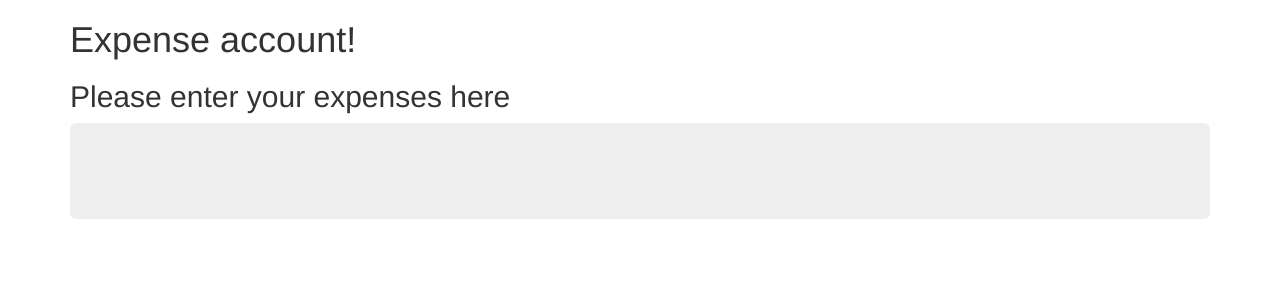
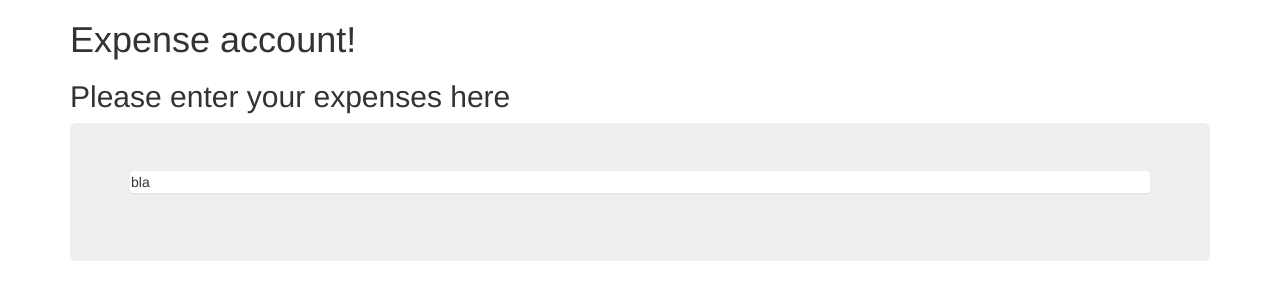
Before and after one commit to YoeriVD/angular2-demos, an Angular app in the folder hello-ng2/: page / in a window 1280 px wide. Shown: the top 300 px of the page. Built offline with nearby package versions, Linux system fonts and the light colour scheme; what ng2-bootstrap would draw is missing.

Commit message:
bootstrap tutorial

```diff
--- a/hello-ng2/src/app/app.component.html
+++ b/hello-ng2/src/app/app.component.html
@@ -7,5 +7,9 @@
   </h2>
   <div class="jumbotron">
 
+    <div class="panel">
+      bla
+    </div>
+
   </div>
 </div>
```
Also changed, not shown: 1 other file (tests, documents, lock files or other folders).
